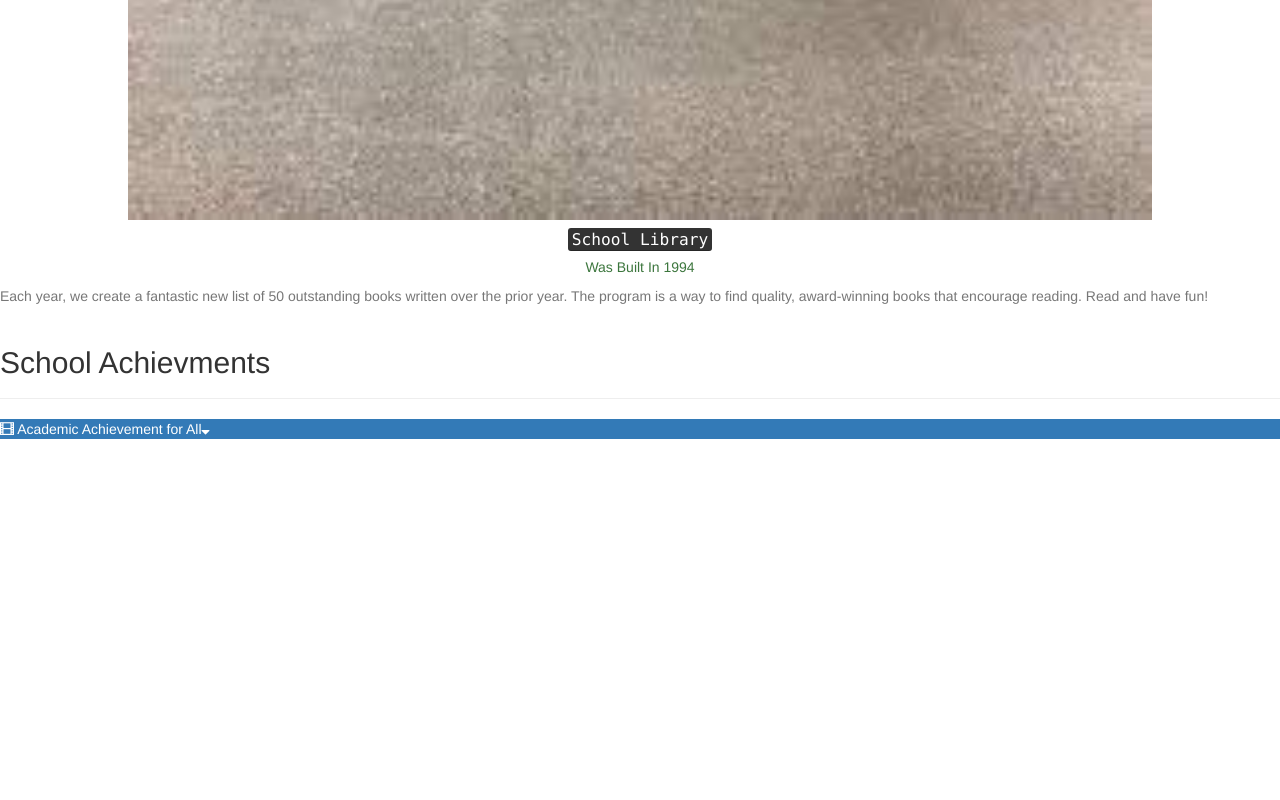
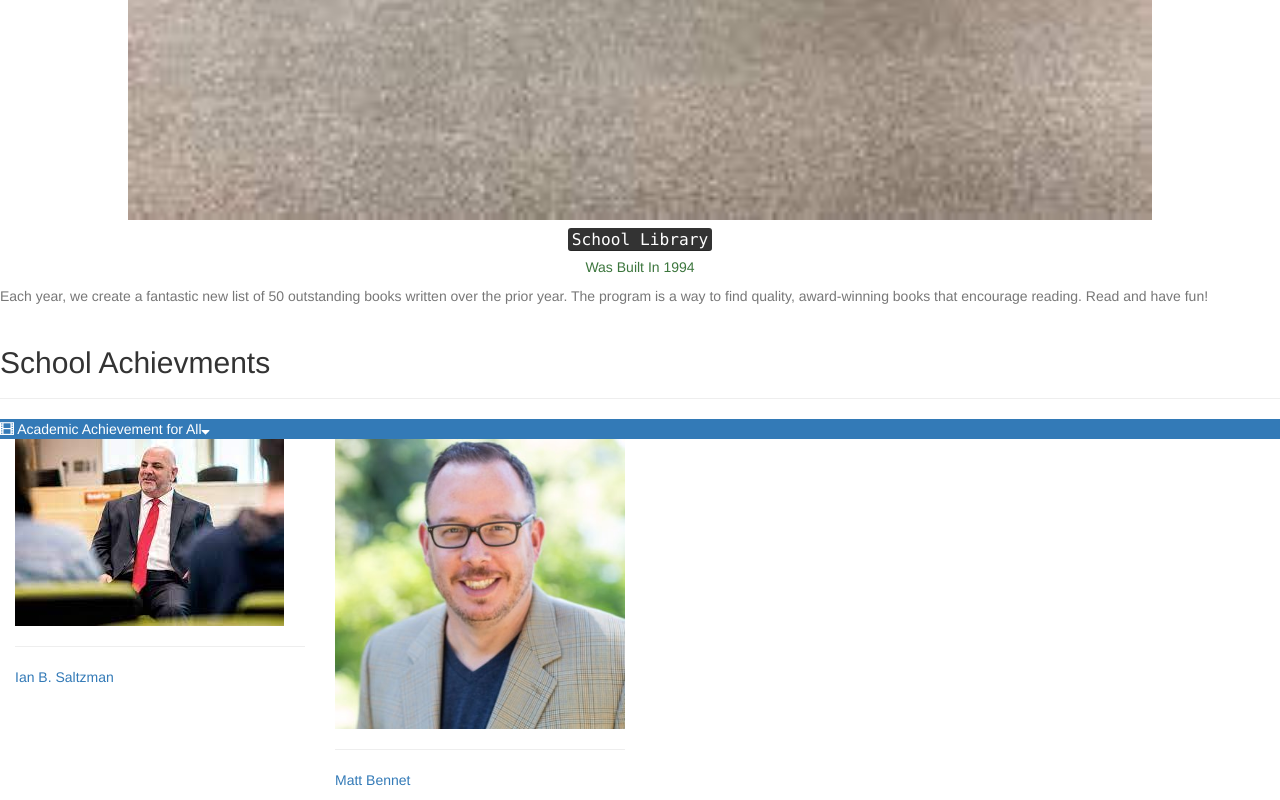
Before and after one commit to Diyaubbi/School-website, a plain HTML site: page index.html in a window 1280 px wide. Shown: the part 1058-1858 px from the top of the page. Before the commit the page ends 1497 px from the top, so only its background shows below. Drawn offline with nearby package versions, Linux system fonts and the light colour scheme.

Commit message:
Add files via upload

```diff
--- a/index.html
+++ b/index.html
@@ -119,8 +119,21 @@ If you have multiple children, the system will give you the option to share some
     </li>
 
 
+
 </ul>
   </div>
+
+
+
+
+
+
+    <div class="col-lg-3 col-md-3 col-sm-3 col-xs-6 book" id="aluminiList" data-toggle="modal" data-target="#school_alumni1"> <img src="download%20(1).jpg" class="img-responsive"> <hr > <p class="text-primary">Ian B. Saltzman</p> </div> <!-- Modal --> <div class="modal fade" id="school_alumni1"> <div class="modal-dialog"> <!-- Modal content--> <div class="modal-content" > <div class="modal-header"> <button type="button" class="close" data-dismiss="modal">&times;</button> <h4 class="modal-title">Ian B. Saltzman</h4></div> <div class="modal-body"> <img src="download%20(1).jpg" class="img-responsive img_modal"> <p class="p_modal">The district has twenty-seven schools and had an enrollment of 20,948 students during the 2019–20 school year. The current superintendent is Dr. Ian B.<br> <a href="download%20(1).jpg"></a>
+    </p></div></div></div></div>
+
+
+    <div class="col-lg-3 col-md-3 col-sm-3 col-xs-6 book" id="aluminiList" data-toggle="modal" data-target="#school_alumni1"> <img src="ETyTCbK1_400x400.jpg" class="img-responsive"> <hr > <p class="text-primary">Matt Bennet</p> </div> <!-- Modal --> <div class="modal fade" id="school_alumni1"> <div class="modal-dialog"> <!-- Modal content--> <div class="modal-content" > <div class="modal-header"> <button type="button" class="close" data-dismiss="modal">&times;</button> <h4 class="modal-title">Matt Bennet</h4></div> <div class="modal-body"> <img src="ETyTCbK1_400x400.jpg" class="img-responsive img_modal"> <p class="p_modal"> It is important to him that our school is reflective of each student we serve and reflective of the multitude of cultural backgrounds present in our community.<br> <a href="ETyTCbK1_400x400.jpg"></a>
+    </p></div></div></div></div>
  </body>
 
 </html>
```
Also changed, not shown: ETyTCbK1_400x400.jpg (added), download (1).jpg (added).
